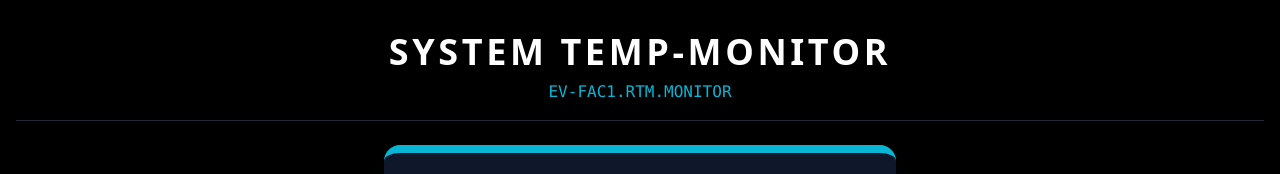
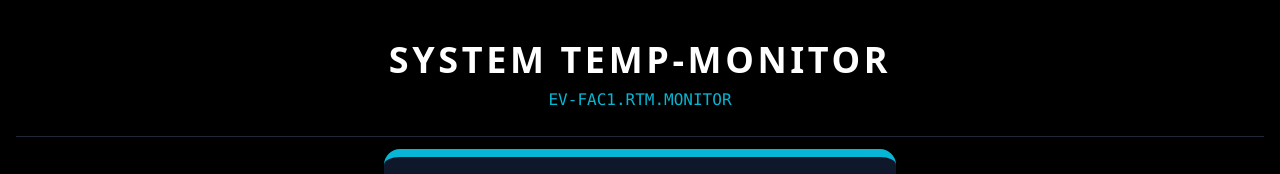
Before and after one commit to safetysc6-ux/temp-monitor, a plain HTML site: page index.html in a window 1280 px wide. Shown: the top 174 px of the page. Drawn offline with nearby package versions, Linux system fonts and the light colour scheme; no server answers.

Commit message:
Update index.html

```diff
--- a/index.html
+++ b/index.html
@@ -69,7 +69,7 @@
 <body class="bg-black flex flex-col items-center p-4 text-text-light">
 
     <!-- Header / Title -->
-    <header class="w-full text-center py-4 border-b border-gray-800 mb-6">
+    <header class="w-full text-center py-6 border-b border-gray-800 mb-3">
         <h1 class="text-4xl font-extrabold text-white tracking-widest uppercase">
             System temp-monitor
         </h1>
```
